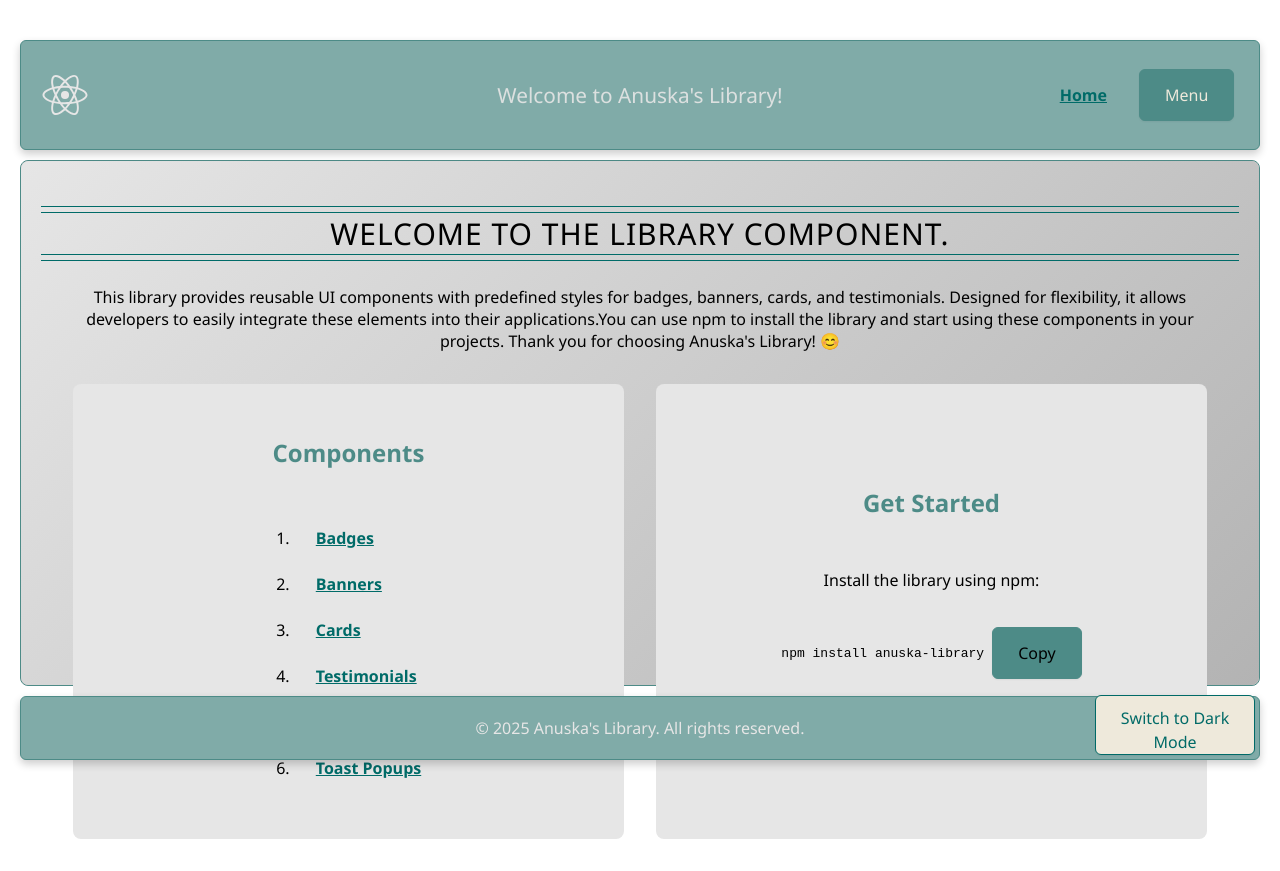
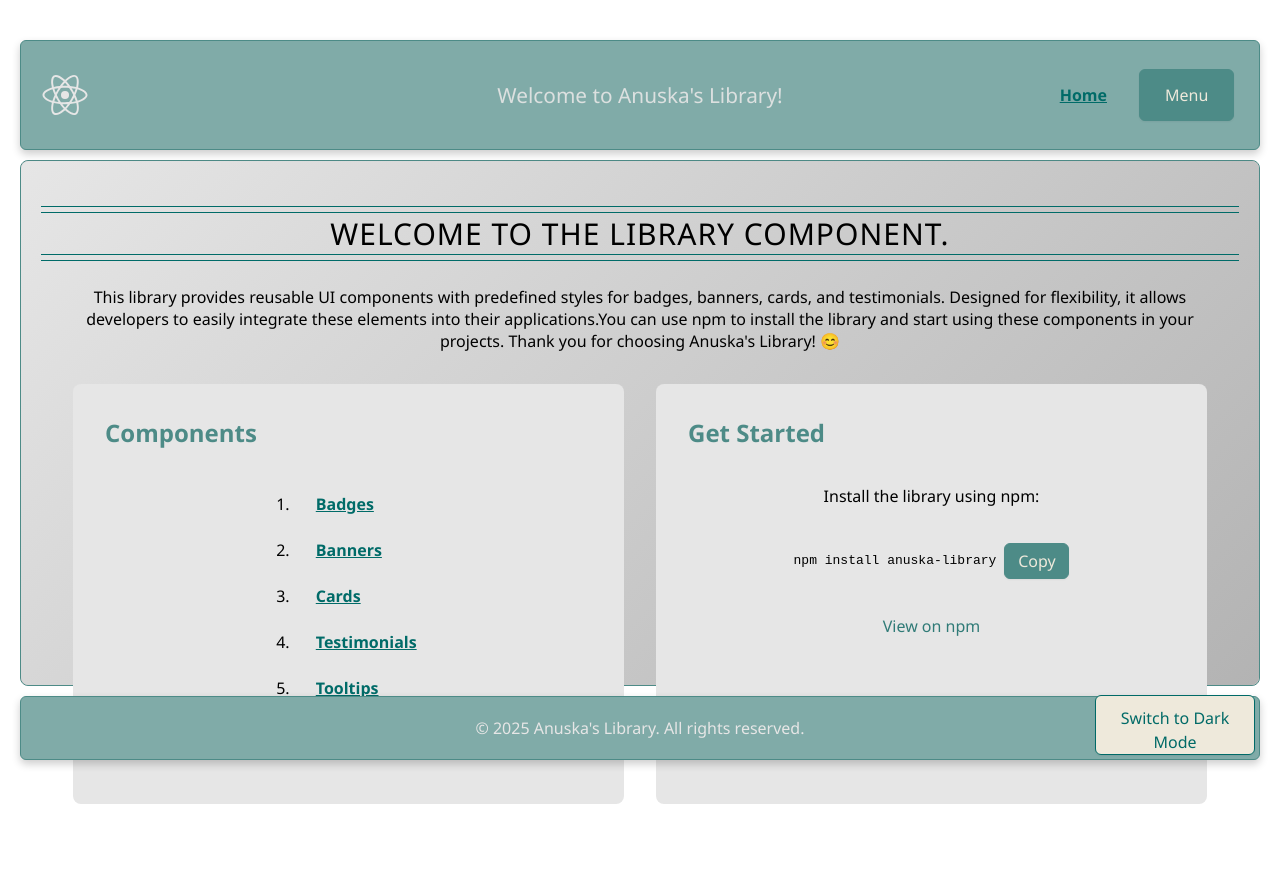
Before and after one commit to Anuska86/LibraryComponent, a React (Vite) app in the folder library-component/: page / in a window 1280 px wide. After the commit the page ends 836 px from the top, so only its background shows below. Built offline with nearby package versions, Linux system fonts and the light colour scheme.

Commit message:
containers

```diff
--- a/library-component/src/components/Items/Sections/Home.jsx
+++ b/library-component/src/components/Items/Sections/Home.jsx
@@ -22,6 +22,7 @@ export default function Home() {
       <div className="home-flex">
         <div className="home-menu">
           <h2>Components</h2>
+          <div className="home-menu-content">
             <ol style={{ textAlign: "left" }}>
               <li>
                 <Link className="link-button" to="/badges">
@@ -55,9 +56,11 @@ export default function Home() {
               </li>
             </ol>
           </div>
+        </div>
 
-        <section className="installation-section">
+        <div className="installation-section">
           <h2>Get Started</h2>
+          <div className="installation-content">
             <p>Install the library using npm:</p>
             <div className="install-command">
               <code>npm install anuska-library</code>
@@ -80,7 +83,8 @@ export default function Home() {
                 View on npm
               </a>
             </p>
-        </section>
+          </div>
+        </div>
       </div>
     </div>
   );
--- a/library-component/src/index.css
+++ b/library-component/src/index.css
@@ -217,7 +217,6 @@ header {
   display: flex;
   justify-content: flex-end;
   align-items: center;
-
 }
 
 header a {
@@ -361,7 +360,7 @@ body.dark button {
   display: flex;
   gap: 2rem;
   margin: 2rem;
-  align-items: stretch;
+  align-items: flex-start;
 }
 
 .home-menu {
@@ -372,13 +371,24 @@ body.dark button {
   background: var(--clr-surface-a10);
   border-radius: 8px;
   box-sizing: border-box;
-  height: auto;
+  height: 420px;
   display: flex;
   flex-direction: column;
-  justify-content: center;
+  justify-content: flex-start;
+  align-items: flex-start;
+}
+
+.home-menu h2 {
+  margin-top: 0;
+  margin-bottom: 1rem;
+}
+
+.home-menu-content {
+  width: 100%;
+  display: flex;
+  flex-direction: column;
   align-items: center;
 }
-
 /*Page Content */
 
 .bg-primary {
@@ -590,15 +600,27 @@ button.button-lg.menu-button:hover {
   margin: 0;
   display: flex;
   flex-direction: column;
-  justify-content: center;
-  align-items: center;
+  justify-content: flex-start;
+  align-items: flex-start;
   background: var(--clr-surface-a10);
   box-sizing: border-box;
   padding: 2rem;
   border-radius: 8px;
   min-width: 260px;
-  height: auto;
+  height: 420px;
 }
+.installation-section h2 {
+  margin-top: 0;
+  margin-bottom: 1rem;
+}
+
+.installation-content {
+  width: 100%;
+  display: flex;
+  flex-direction: column;
+  align-items: center;
+}
+
 .install-command {
   display: flex;
   align-items: center;
@@ -606,7 +628,7 @@ button.button-lg.menu-button:hover {
   margin: 1rem 0;
 }
 
-.copy-button {
+button.button-lg.copy-button {
   padding: 0.3rem 0.8rem;
   border: none;
   background-color: var(--clr-primary-a20);
@@ -615,7 +637,7 @@ button.button-lg.menu-button:hover {
   border-radius: 6px;
   cursor: pointer;
 }
-.copy-button:hover {
+button.button-lg.copy-button:hover {
   background-color: var(--clr-primary-a30);
 }
 
```
Lines whose indentation alone changed are shown as unchanged.
